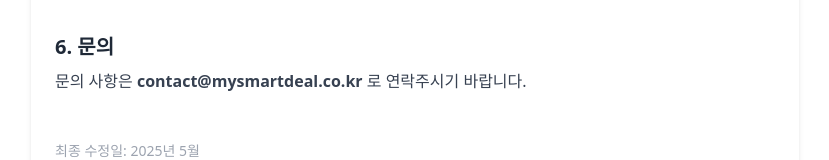
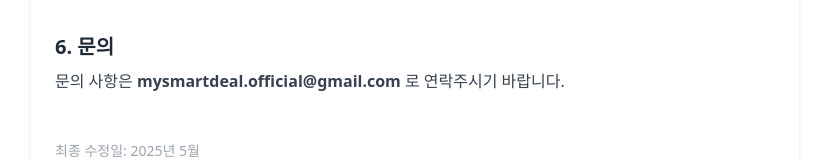
Before and after one commit to mysmartdeal/mysmartdeal, a Next.js app: page /privacy-policy in a window 1280 px wide. Shown: the part 1143-1303 px from the top of the page, without its empty margins (225-1054 px from the left). Built offline with nearby package versions, Linux system fonts and the light colour scheme.

Commit message:
Update privacy-policy.js

```diff
--- a/pages/privacy-policy.js
+++ b/pages/privacy-policy.js
@@ -47,7 +47,7 @@ export default function PrivacyPolicy() {
           6. 문의
         </h2>
         <p className="text-gray-700 mb-6">
-          문의 사항은 <strong>contact@mysmartdeal.co.kr</strong> 로 연락주시기 바랍니다.
+          문의 사항은 <strong>mysmartdeal.official@gmail.com</strong> 로 연락주시기 바랍니다.
         </p>
 
         <p className="text-sm text-gray-400 mt-12">최종 수정일: 2025년 5월</p>
```
